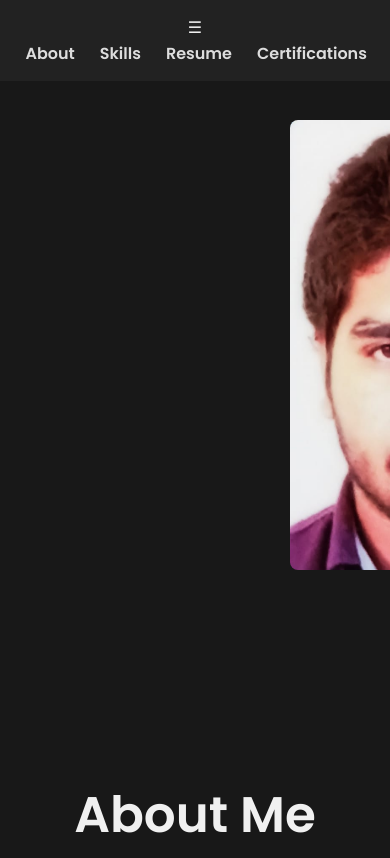
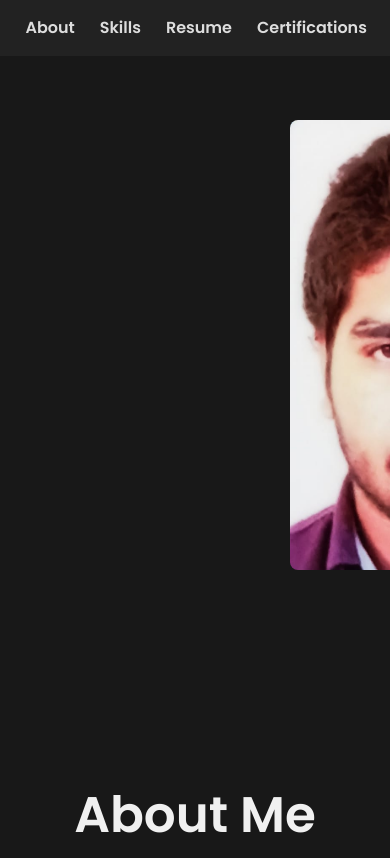
Before and after one commit to karthikkanagala/Portfolio, a plain HTML site: page index.html in a window 390 px wide. Shown: the top 858 px of the page. Drawn offline with Linux system fonts and the light colour scheme.

Commit message:
style.css

```diff
--- a/style.css
+++ b/style.css
@@ -164,7 +164,8 @@ footer {
 }
 @media screen and (max-width: 768px) {
   .menu-toggle{
-    display: block;
+    orientation:landscape;
+    display: none;
      width: 100%;
   }
 }
```
